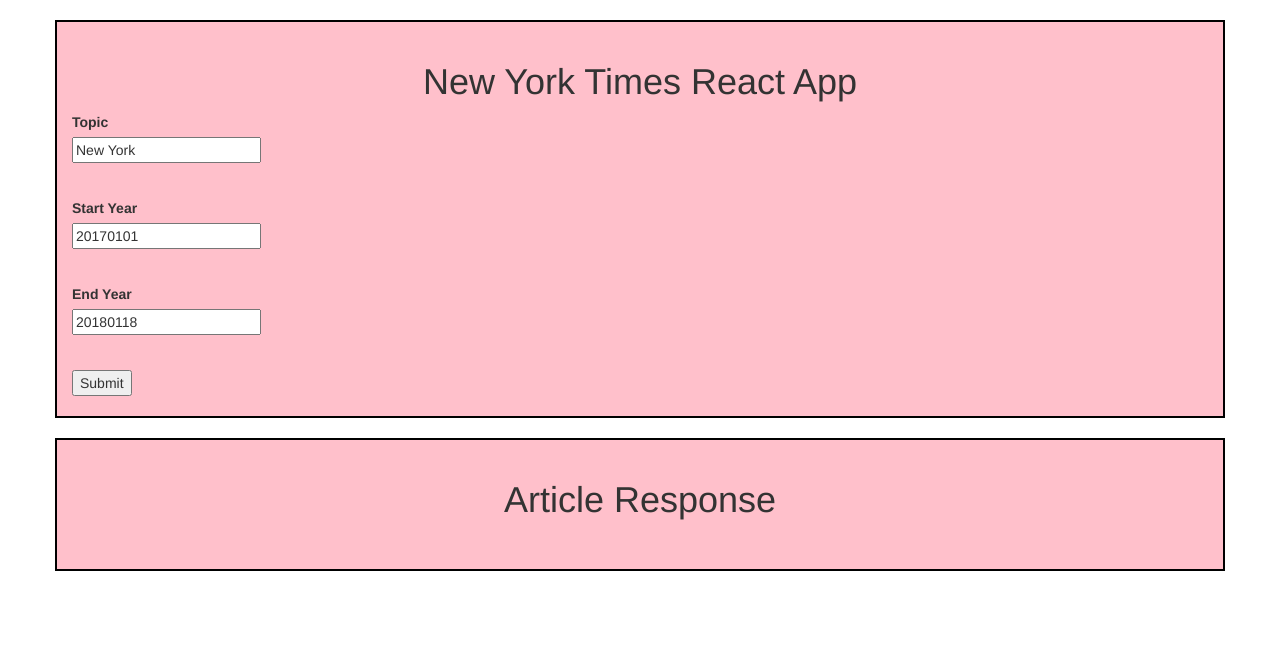
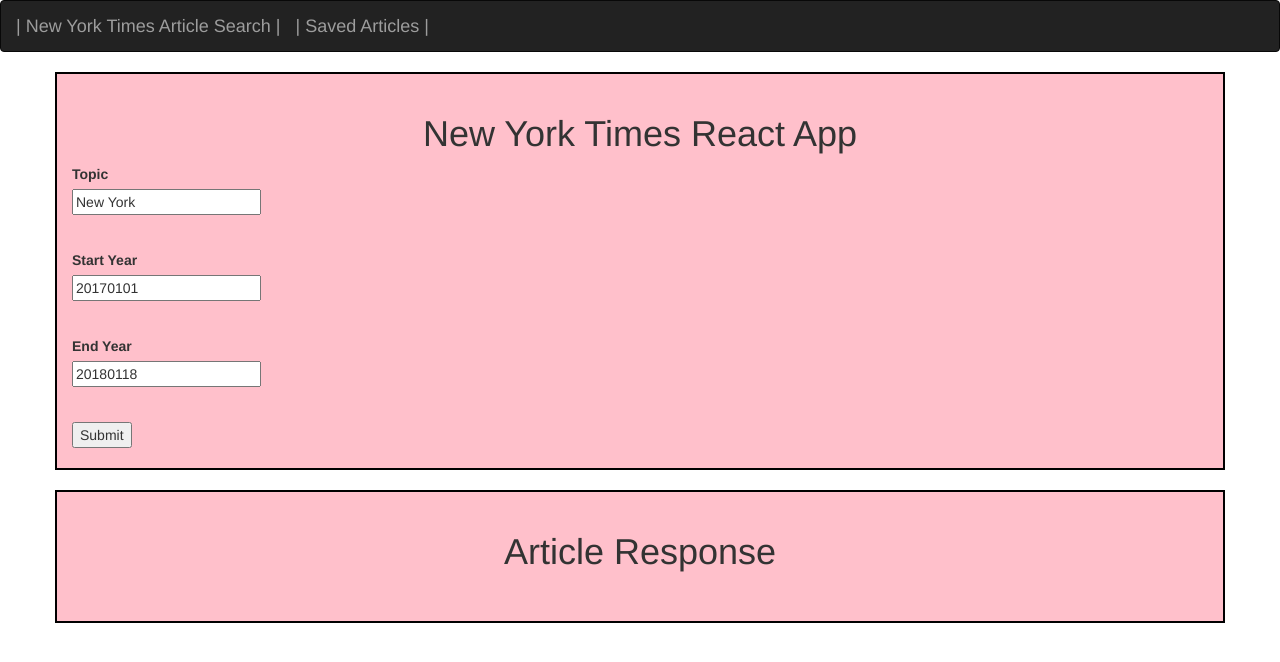
Before and after one commit to adsilvercomp/nytReact, a React (Create React App) app in the folder client/: page / in a window 1280 px wide. Shown: the top 662 px of the page. Built offline with nearby package versions, Linux system fonts and the light colour scheme.

Commit message:
added navbar

```diff
--- a/client/src/components/NavBar/NavBar.css
+++ b/client/src/components/NavBar/NavBar.css
@@ -0,0 +1,3 @@
+.navbar-brand {
+    text-align:center;
+}
--- a/client/src/components/NavBar/NavBar.js
+++ b/client/src/components/NavBar/NavBar.js
@@ -0,0 +1,16 @@
+import React from "react";
+import "./NavBar.css";
+
+const Nav = () =>
+    <nav className= "navbar navbar-inverse navbar-top">
+        <div className="container-fluid">
+            <div className="navbar-header">
+                <a href="/" className="center navbar-brand">| New York Times Article Search | </a>
+                <a href="/saved" className="center navbar-brand">| Saved Articles |</a>
+            </div>
+        </div>
+    </nav>
+
+
+
+export default Nav;
--- a/client/src/components/NavBar/index.js
+++ b/client/src/components/NavBar/index.js
@@ -0,0 +1 @@
+export { default } from "./NavBar";
--- a/client/src/components/Results/Results.js
+++ b/client/src/components/Results/Results.js
@@ -11,6 +11,7 @@
             <h3>{"Title: "+ article.headline.main}</h3>
             <h3>{"URL: " + article.web_url}</h3>
             <h3>{"Date: "+ article.pub_date}</h3>
+            <input type="submit" value="Save Article" />
             <hr/>
             </div>
 
--- a/client/src/sections/Saved.js
+++ b/client/src/sections/Saved.js
@@ -1,13 +1,17 @@
 import React from "react";
+import Nav from "../components/NavBar"
+import NavBar from "../components/NavBar/NavBar";
 
 
 class Saved extends React.Component {
 
     render() {
         return (
-
+            <div>
+                <NavBar/>
             <h1>hello</h1>
 
+            </div>
         )
     }
 
--- a/client/src/sections/Search.js
+++ b/client/src/sections/Search.js
@@ -1,6 +1,7 @@
 import React from "react";
 import Results from "../components/Results"
 import API from "../utils/API"
+import Nav from "../components/NavBar"
 console.log(Results);
 
 class Search extends React.Component {
@@ -67,6 +68,7 @@
     render() {
         return (
             <div>
+                <Nav/>
                 <div className="container">
                     <h1 className="title">New York Times React App</h1>
                     <form onSubmit={this.handleSubmit}>
```
